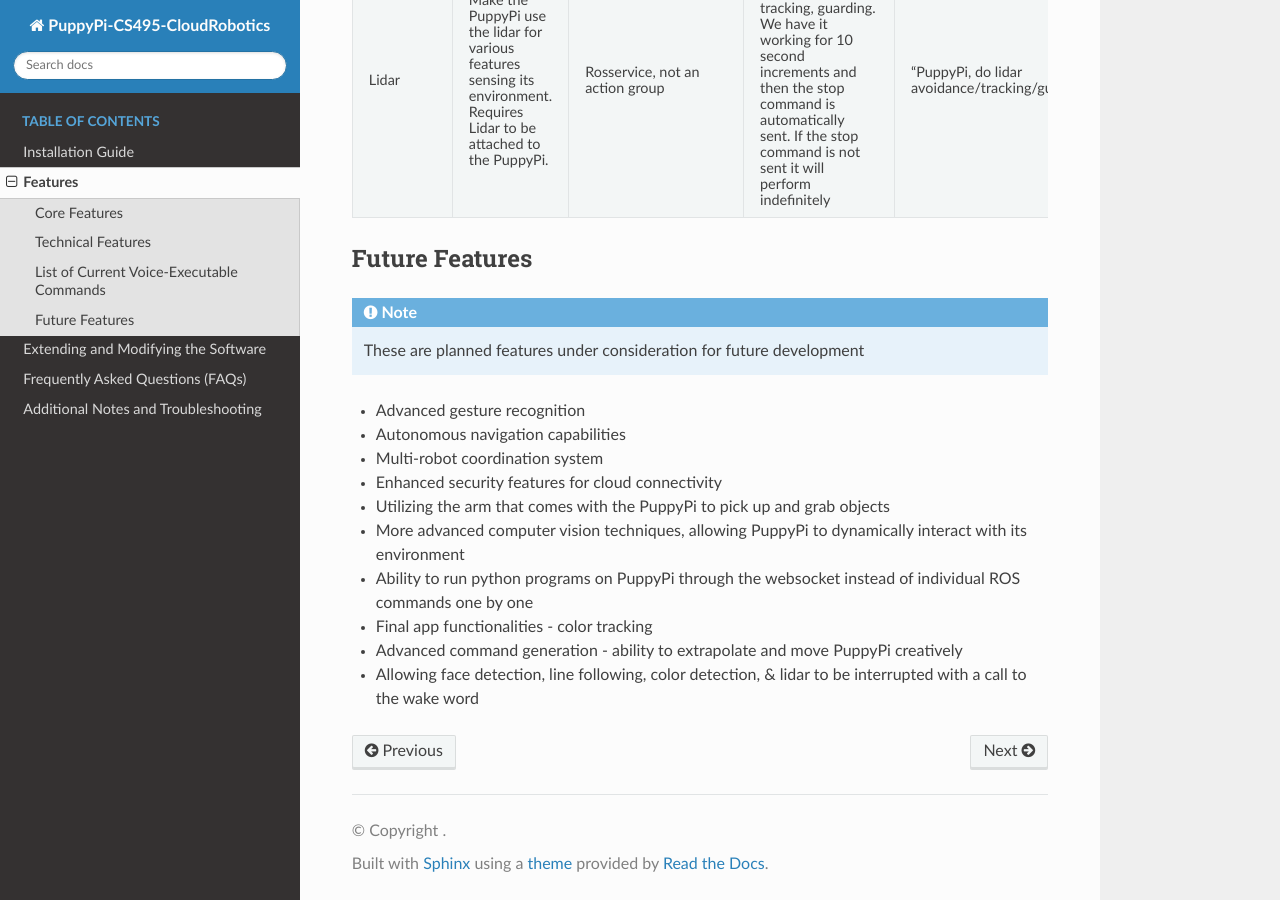
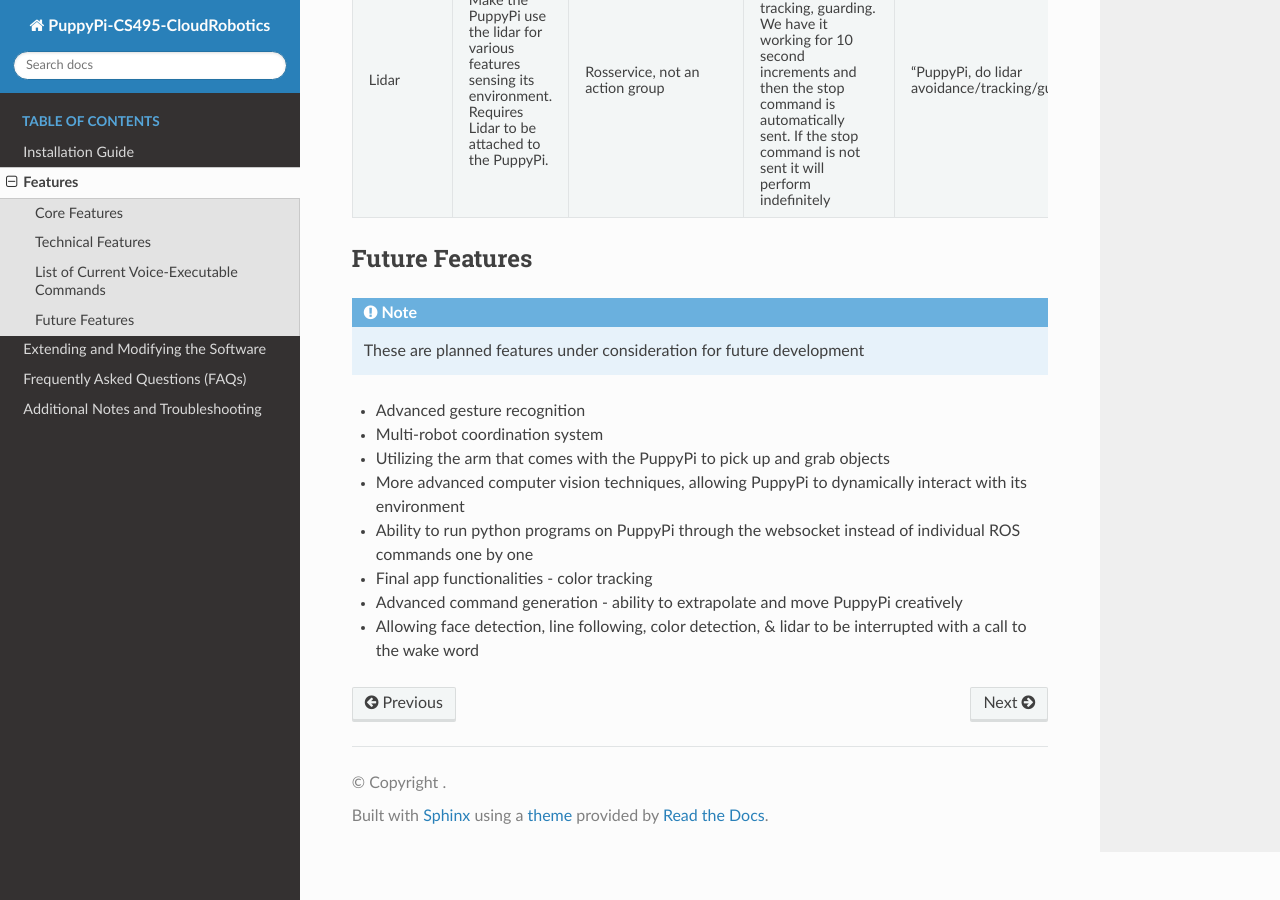
Before and after one commit to CS-495-Cloud-Robotics-Team/PuppyPi, a Sphinx documentation site: the page built from docs/features.rst, in a window 1280 px wide and 900 px high, scrolled down 5533 px. Built offline with Sphinx 7.4.7 and the Read the Docs theme 3.1.0, drawn with Linux system fonts in a browser that asks for light colours; pages that are not in the unit, such as notebooks, are missing from menus.

Commit message:
Update features.rst

```diff
--- a/docs/features.rst
+++ b/docs/features.rst
@@ -252,9 +252,7 @@ Future Features
    These are planned features under consideration for future development
 
 - Advanced gesture recognition
-- Autonomous navigation capabilities
 - Multi-robot coordination system
-- Enhanced security features for cloud connectivity
 - Utilizing the arm that comes with the PuppyPi to pick up and grab objects
 - More advanced computer vision techniques, allowing PuppyPi to dynamically interact with its environment
 - Ability to run python programs on PuppyPi through the websocket instead of individual ROS commands one by one
```
